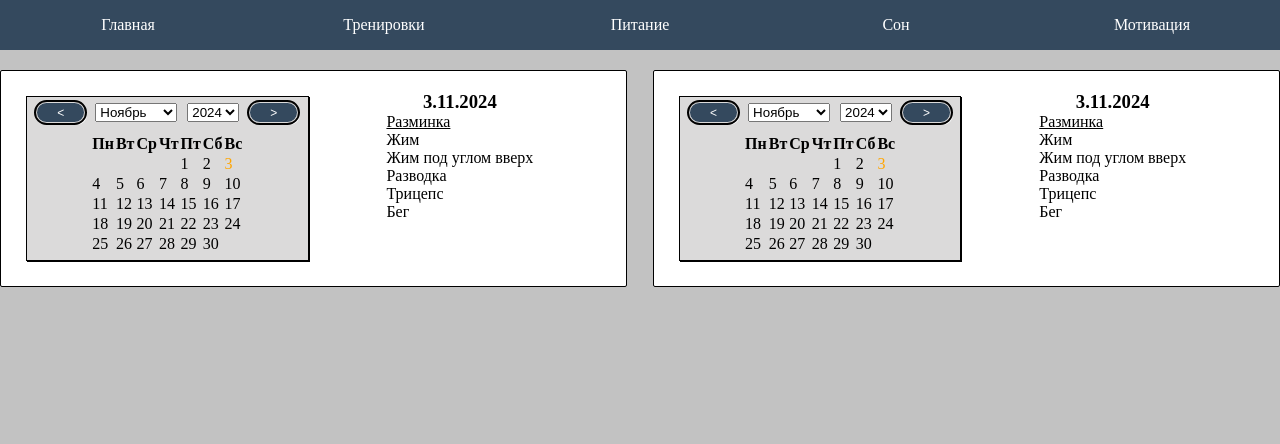
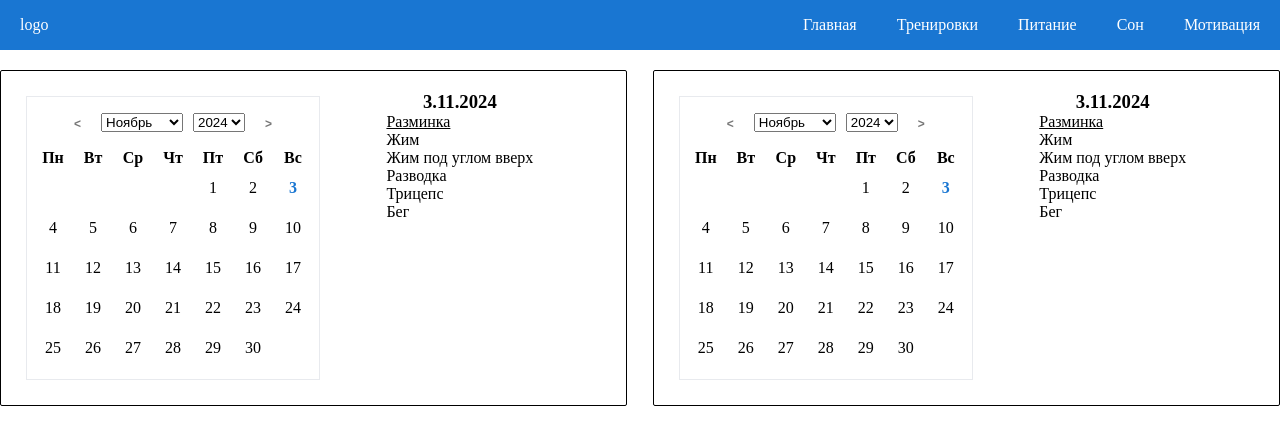
Before and after one commit to Monotekkk/fitnesstrk, a React (Create React App) app: page / in a window 1280 px wide. Shown: the top 444 px of the page. Built offline with nearby package versions, Linux system fonts and the light colour scheme.

Commit message:
update ui

```diff
--- a/src/components/app/App.module.css
+++ b/src/components/app/App.module.css
@@ -1,5 +1,5 @@
 .app {
-  background-color: #c2c2c2;
+  background-color: #fff;
   min-height: 100vh;
 }
 * {
--- a/src/components/calendar/calendar.module.css
+++ b/src/components/calendar/calendar.module.css
@@ -1,8 +1,7 @@
 .calendar {
   margin: 5px;
-  border: solid 1px #000;
-  box-shadow: 1px 1px;
-  background-color:#dbdada;
+  border: solid 1px rgb(232, 234, 238);
+  padding: 5px;
 }
 .block {
   display: flex;
@@ -13,27 +12,19 @@
 }
 .button {
   box-sizing: border-box;
-  height: 21px;
-  border: 1px solid #dbdada;
-  background-color: #34495e;;
+  height: 30px;
   font-size: 12px;
-  padding: 2px 20px;
-  border-radius: 2rem;
-  outline: 2px solid black;
-  box-shadow: 2px 2px;
+  padding: 10px;
+  font-weight: 700;
   cursor: pointer;
   transition: all 0.1s ease-out;
-  color: #fff;
-}
-.button:active {
-  height: 20px;
-  box-shadow: none;
-  transform: translate(2px, 2px);
+  color: #ffffff65;
+  border: none;
+  background-color: inherit;
+  color: #777777 ;
 }
 .button:hover {
   cursor: pointer;
-  text-decoration: underline;
-  background-color: #7ca3cb;
 }
 .calendar{
   display: flex;
@@ -45,10 +36,22 @@
 .day {
   color: black;
   cursor: pointer;
+  padding: 9px 10px;
+  margin: 2px;
+  text-align: center;
+  border:1px solid #ffffff;
+  border-radius: 50%;
+  width: 18px;
+  height: 18px;
+}
+.day:hover {
+  border:1px solid #808080;
+  border-radius: 50%;
 }
 .today {
-  color: orange;
+  color: #1976d2;
   cursor: pointer;
+  font-weight: 700;
 }
 @media (max-width: 1080px) {
   .block {
--- a/src/components/calendar/index.tsx
+++ b/src/components/calendar/index.tsx
@@ -152,7 +152,7 @@ function Calendar() {
                         data-day={date}
                         onClick={(e) => handleDayClick(e)}
                         className={
-                          new Date(
+                          (new Date(
                             date.getDate(),
                             date.getMonth(),
                             date.getFullYear()
@@ -162,8 +162,8 @@ function Calendar() {
                             nowDate.getMonth(),
                             nowDate.getFullYear()
                           ).toDateString()
-                            ? style.today
-                            : style.day
+                            ? `${style.day} ${style.today}`
+                            : style.day)
                         }
                         key={index}
                       >
--- a/src/components/header/header.module.css
+++ b/src/components/header/header.module.css
@@ -1,21 +1,23 @@
-.header{
+.header {
   width: 100%;
-  background-color:#34495e;
+  background-color: #1976d2;
   margin-bottom: 20px;
+  position: sticky;
+  gap: 20px;
 }
 .container {
   max-width: 1280px;
   height: 50px;
-  margin: 0 auto;
   display: flex;
   flex-direction: row;
-  justify-content: space-around;
+  justify-content: flex-end;
   align-items: center;
 }
 .nav_link {
   color: #fff;
   text-decoration: none;
-  width: 18%;
+  width: fit-content;
+  margin: 0 10px;
 }
 .nav_item {
   list-style-type: none;
@@ -24,7 +26,17 @@
   border-radius: 5px;
   transition: all 0.2s ease-out;
 }
-.nav_item:hover{
-  background-color: #7ca3cb;
-  text-decoration: underline #fff;
+.nav_item:hover {
+  background-color: rgba(255, 255, 255, 0.1);
+  transition: background-color .1s 0s;
 }
+.nav_item:active {
+  background-color: #fff;
+  color: #1976d2;
+}
+.navbar {
+  display: flex;
+  justify-content: space-between;
+  align-items: center;
+  margin: 0 auto;
+}
--- a/src/components/header/index.tsx
+++ b/src/components/header/index.tsx
@@ -3,7 +3,10 @@ import { Link } from "react-router-dom";
 function Header() {
   return (
     <header className={style.header}>
-      <nav>
+      <nav className={style.navbar}>
+      <Link to={"/"} className={style.nav_link}>
+              <p className={style.nav_link}>logo</p>
+          </Link>
         <ul className={style.container}>
           <Link to={"/"} className={style.nav_link}>
             <li className={style.nav_item}>Главная</li>
```
